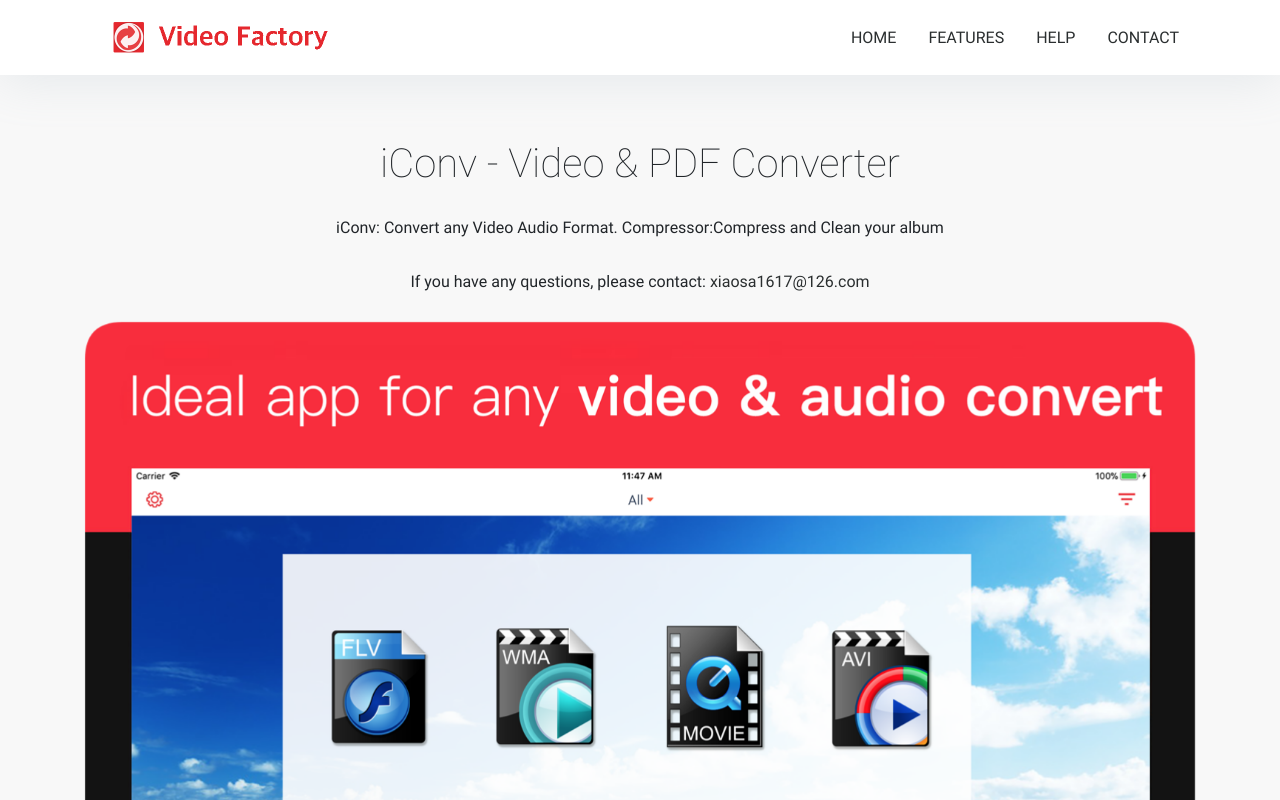
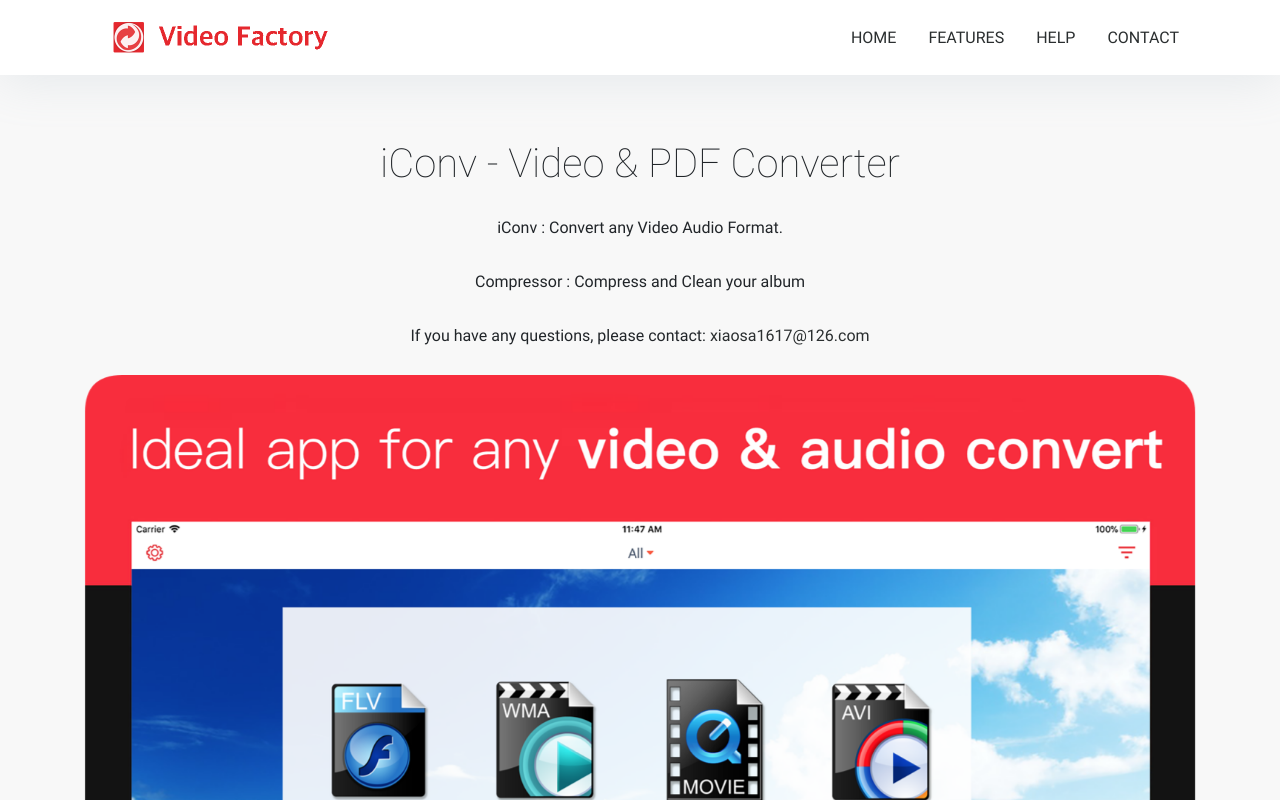
Before and after one commit to qionghaiya1/qionghaiya1.github.io, a plain HTML site: page index.html in a window 1280 px wide. Shown: the top 800 px of the page. Drawn offline with Linux system fonts and the light colour scheme; a script that the page names is missing.

Commit message:
Update index.html

```diff
--- a/index.html
+++ b/index.html
@@ -74,7 +74,7 @@
                 <div class="col-md-8">
                     <div class="title-block" style="margin-top: 40px;">
                         <h2 class="reveal fadeInUp" style="visibility: visible; animation-name: fadeInUp;">iConv - Video & PDF Converter</h2>
-                        <p class="reveal fadeInUp" data-wow-delay="0.3s" style="visibility: visible; animation-delay: 0.3s; animation-name: fadeInUp;">iConv: Convert any Video Audio Format. Compressor:Compress and Clean your album</p><p>If you have any questions,  please contact: <a class="" href="mailto:xiaosa1617@126.com">xiaosa1617@126.com</a></p>
+                        <p class="reveal fadeInUp" data-wow-delay="0.3s" style="visibility: visible; animation-delay: 0.3s; animation-name: fadeInUp;">iConv : Convert any Video Audio Format. </p><p>Compressor : Compress and Clean your album</p><p>If you have any questions,  please contact: <a class="" href="mailto:xiaosa1617@126.com">xiaosa1617@126.com</a></p>
                     </div>
                 </div>
             </div>
```
